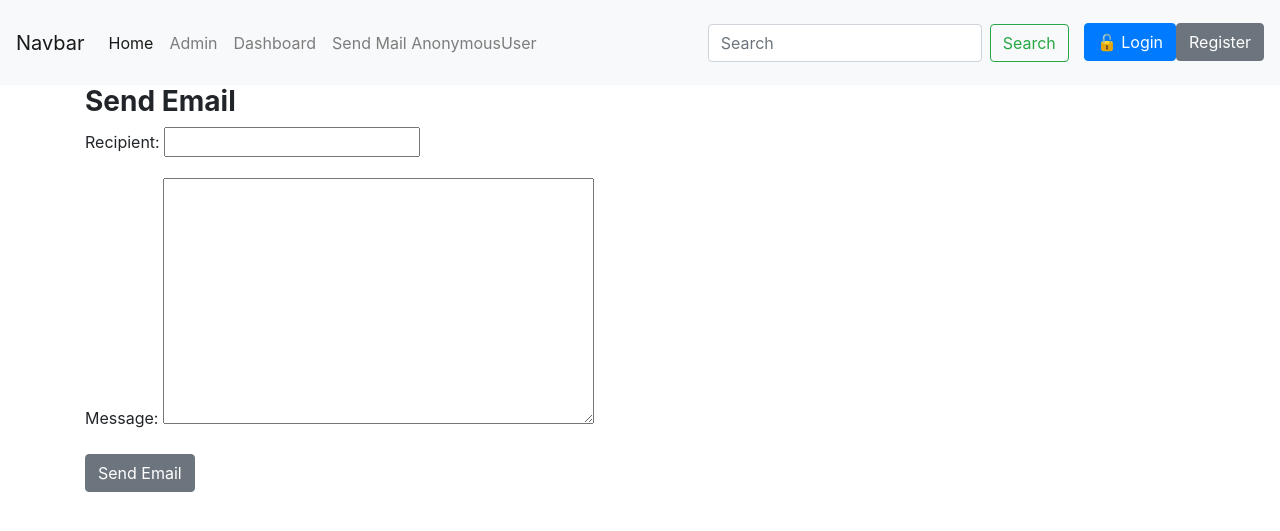
After one commit to sirnusi/bookapp, a Django app: page /books/send_email/ in a window 1280 px wide. The commit adds this page. Shown: the top 531 px of the page. Run offline with Django 3.2, Linux system fonts and the light colour scheme.

Commit message:
book commit

```diff
--- a/bookProject/settings.py
+++ b/bookProject/settings.py
@@ -101,7 +101,7 @@ AUTH_PASSWORD_VALIDATORS = [
     },
 ]
 
-
+EMAIL_BACKEND = 'django.core.mail.backends.console.EmailBackend'
 # Internationalization
 # https://docs.djangoproject.com/en/3.2/topics/i18n/
 
@@ -126,7 +126,9 @@ MEDIA_ROOT  = os.path.join(BASE_DIR, 'media')
 MEDIA_URL = '/media/'
 
 LOGIN_URL = 'login'
+
 LOGIN_REDIRECT_URL = 'dashboard'
+
 LOGOUT_REDIRECT_URL = 'home'
 
 
--- a/book_app/forms.py
+++ b/book_app/forms.py
@@ -2,6 +2,7 @@ from django import forms
 from django.contrib.auth.forms import UserCreationForm
 from django.contrib.auth.models import User
 from .models import Book, Genre
+from django.core.exceptions import ValidationError
 
 class BookForm(forms.ModelForm):
     class Meta:
@@ -19,3 +20,7 @@ class RegisterUser(UserCreationForm):
     class Meta:
         model = User
         fields = ['username', 'email', 'password1', 'password2']
+
+class EmailForm(forms.Form):
+    recipient = forms.EmailField()
+    message = forms.CharField(widget=forms.Textarea)
--- a/book_app/templates/book_app/base.html
+++ b/book_app/templates/book_app/base.html
@@ -28,7 +28,9 @@
                 <li class="nav-item">
                     <a class="nav-link" href="{% url 'dashboard' %}">Dashboard</a>
                 </li>
-
+                <li class="nav-item">
+                    <a class="nav-link" href="{% url 'send_email' %}">Send Mail {{request.user}}</a>
+                </li>
             </ul>
 
             <form action="{% url 'search_results' %}" method="GET" class="form-inline my-2 my-lg-0">
--- /dev/null
+++ b/book_app/templates/book_app/send_email.html
@@ -0,0 +1,15 @@
+<!DOCTYPE html>
+{% extends 'book_app/base.html' %}
+{% block body_block %}
+    {% if messageSent %}
+        <h3><strong>Email successfully sent</strong></h3>
+        <p>Your message was successfully sent to {{ form.cleaned_data.to }}</p>
+    {% else %}
+        <h3><strong>Send Email</strong></h3>
+        <form method="POST">
+            {% csrf_token %}
+            {{form.as_p}}
+            <input type="submit" class="btn btn-secondary" value="Send Email">
+        </form>
+    {% endif %}
+{% endblock %}
--- a/book_app/urls.py
+++ b/book_app/urls.py
@@ -16,4 +16,5 @@ urlpatterns = [
     path('create_genre/', views.CreateGenre.as_view(), name='create_genre'),
     path('register_user/', views.UserRegistration.as_view(), name='register_user'),
     path('search_results/', views.SearchResultsView.as_view(), name='search_results'),
+    path('send_email/', views.sendMail, name='send_email'),
 ]
--- a/book_app/views.py
+++ b/book_app/views.py
@@ -1,10 +1,13 @@
 from django.contrib.auth.mixins import LoginRequiredMixin
 from django.views.generic import ListView, DetailView, CreateView, UpdateView, DeleteView, View
 from .models import Genre, Book
-from .forms import BookForm, GenreForm, RegisterUser
+from .forms import BookForm, GenreForm, RegisterUser, EmailForm
 from django.urls import reverse_lazy
 from django.shortcuts import get_object_or_404
 from django.db.models import Q
+from django.core.mail import send_mail
+from django.conf import settings
+from django.shortcuts import render
 # Create your views here.
 
 class HomeView(LoginRequiredMixin, ListView):
@@ -77,3 +80,22 @@ class SearchResultsView(LoginRequiredMixin, ListView):
         query = self.request.GET.get('q')
         object_list = Book.objects.filter(Q(title__contains=query), author=self.request.user)
         return object_list
+
+def sendMail(request):
+    form = EmailForm()
+    messageSent = False
+
+    if request.method == 'POST':
+        form = EmailForm(request.POST)
+        messageSent = False
+
+        if form.is_valid():
+            cd = form.cleaned_data
+            subject = 'Sending an email with Django'
+            message = cd['message']
+            send_mail(subject, message, settings.DEFAULT_FROM_EMAIL, [cd['recipient']])
+            messageSent = True
+        else:
+            form = EmailForm()
+
+    return render(request, 'book_app/send_email.html', {'form': form,'messageSent': messageSent})
```
